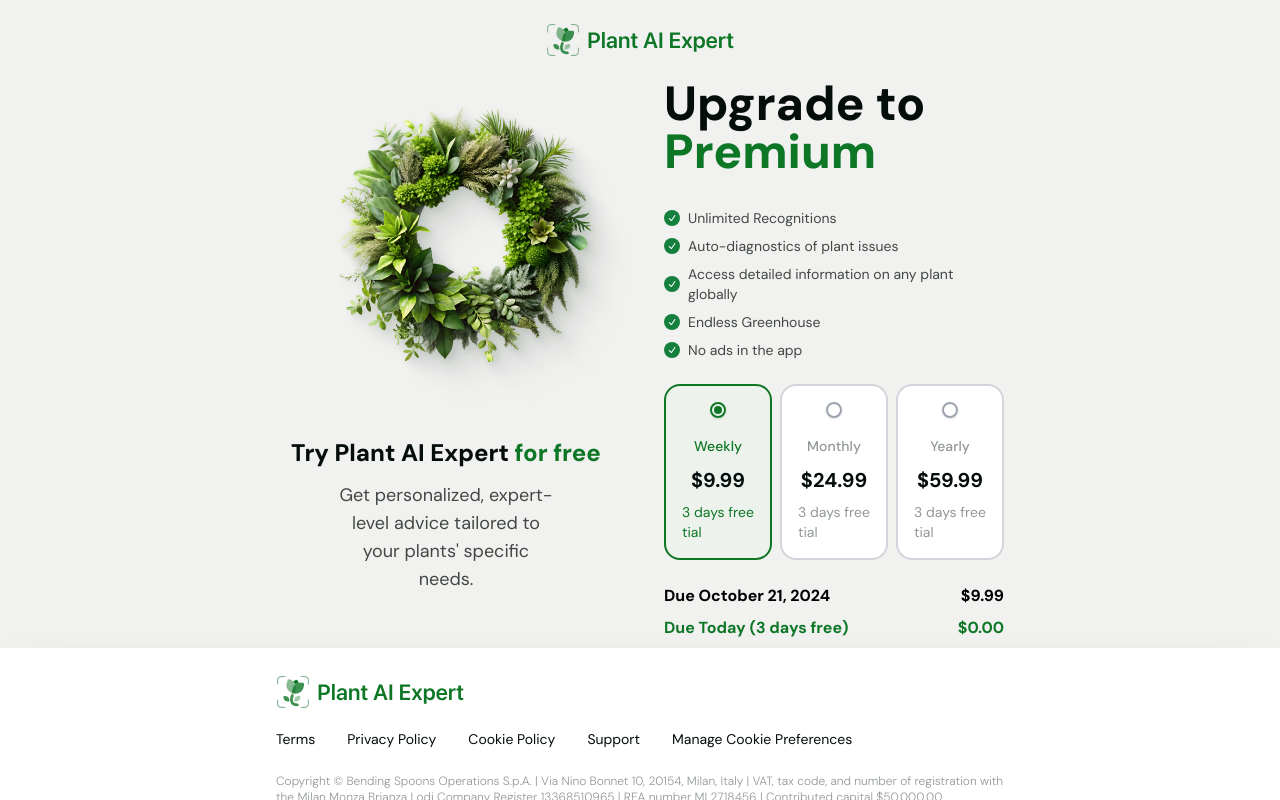
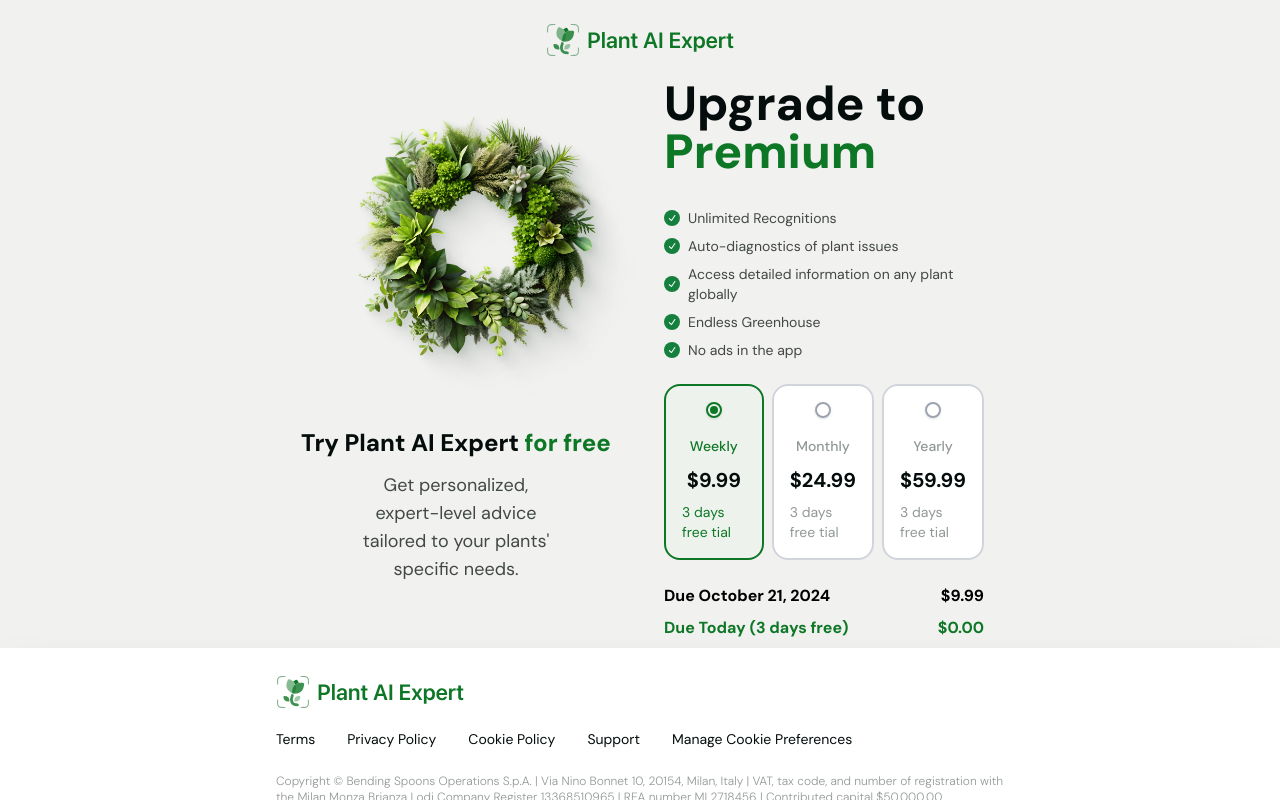
Before and after one commit to EugeniBykovski/evadav-landing, a Next.js app: page /subscription in a window 1280 px wide. Built offline with nearby package versions, Linux system fonts and the light colour scheme.

Commit message:
fix: fixed button forms

```diff
--- a/components/Subscription/Subscription.tsx
+++ b/components/Subscription/Subscription.tsx
@@ -21,7 +21,7 @@
         <PlanCard />
       </div>
       <Link href={'/payment'}>
-        <Button variant={'action'} size={'lg'} className="w-full mb-20">
+        <Button variant={'action'} size={'lg'} className="w-full mb-32">
           {t('try-free')}
         </Button>
       </Link>
--- a/sections/Sidebar/Sidebar.tsx
+++ b/sections/Sidebar/Sidebar.tsx
@@ -32,7 +32,9 @@
             isSubscriptionPage || isPaymentPage ? 'h-full' : ''
           }`}
           style={
-            isSubscriptionPage || isPaymentPage ? { height: 'inherit' } : {}
+            isSubscriptionPage || isPaymentPage
+              ? { height: 'inherit', padding: 'inherit' }
+              : { padding: 'inherit' }
           }
         >
           <div
```
